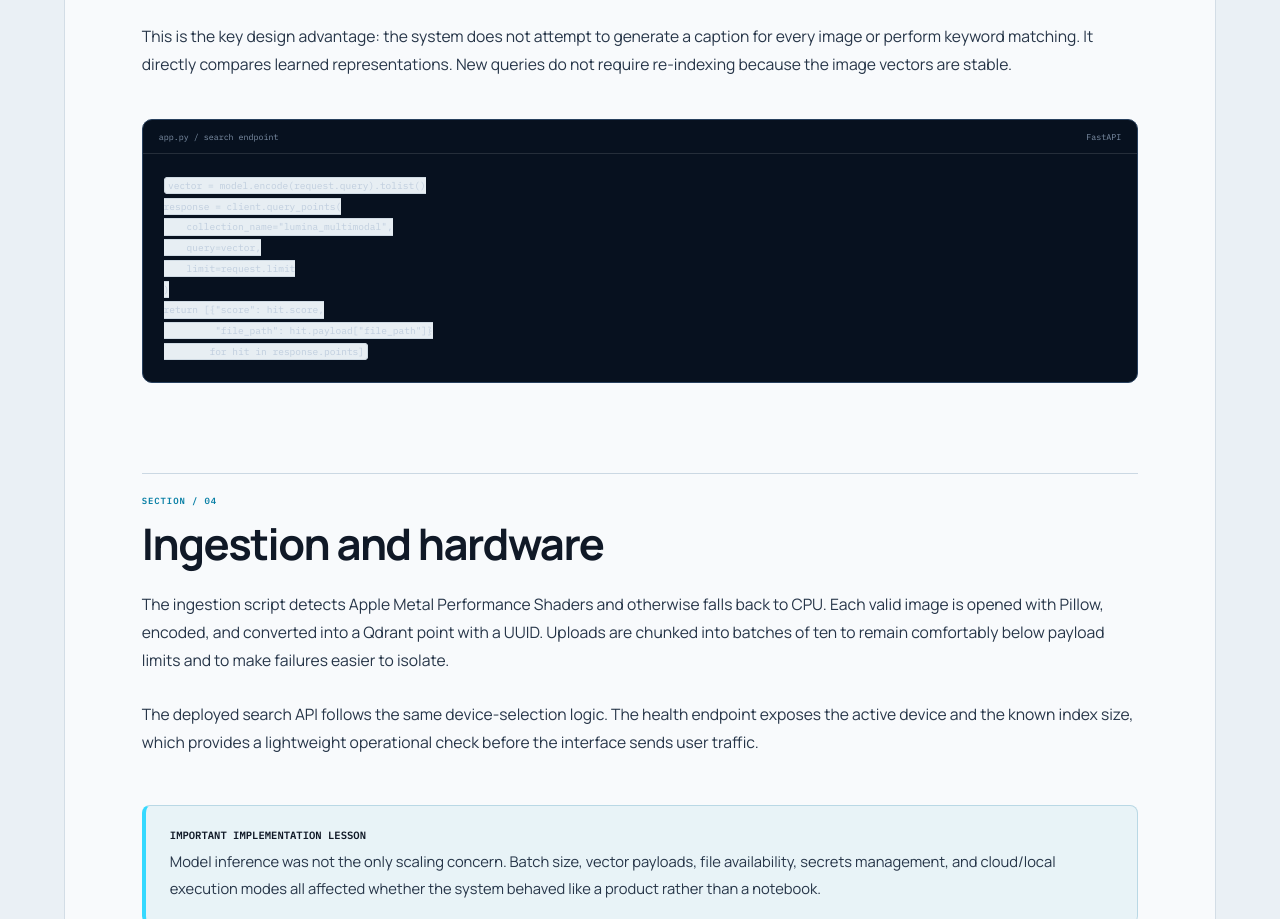
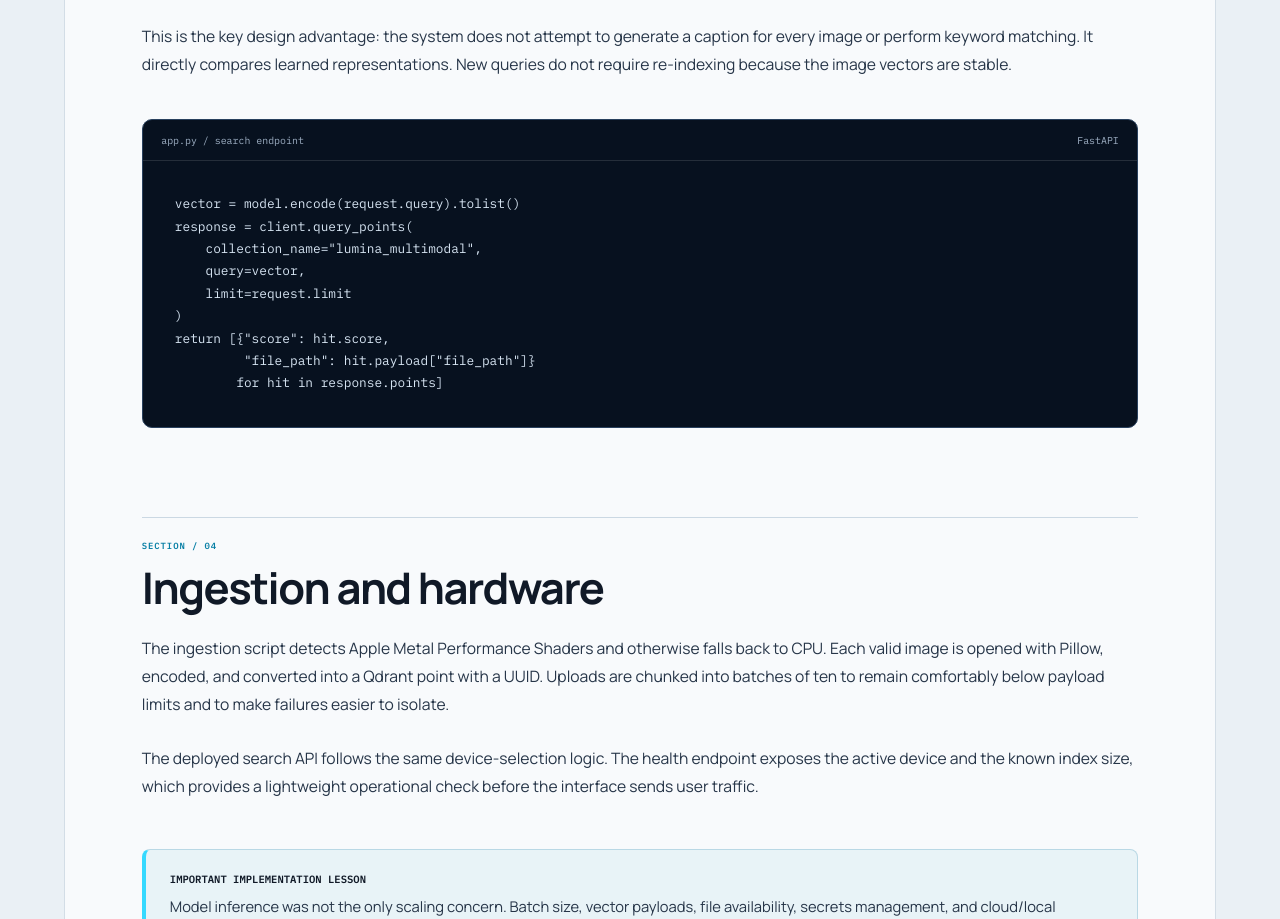
Before and after one commit to levithion/levithion.github.io, a website: page article-lumina.html in a window 1280 px wide. Shown: the part 2994-3913 px from the top of the page. Drawn offline with Linux system fonts and the light colour scheme.

Commit message:
fix: improve article code block readability

```diff
--- a/article.css
+++ b/article.css
@@ -330,23 +330,34 @@
     border: 1px solid #29415e;
     border-radius: 10px;
     background: var(--navy);
-    color: #c0cede;
+    color: #d8e6f4;
 }
 
 .code-sample-header {
-    padding: .7rem 1rem;
+    padding: 0.85rem 1.15rem;
     display: flex;
     justify-content: space-between;
     border-bottom: 1px solid rgba(255,255,255,.12);
-    color: #7f91a7;
-    font: .52rem var(--font-mono);
+    color: #9fb0c4;
+    font: 0.62rem var(--font-mono);
 }
 
 .code-sample pre {
     margin: 0;
-    padding: 1.3rem;
+    padding: clamp(1.25rem, 3vw, 2rem);
     overflow-x: auto;
-    font: .72rem/1.8 var(--font-mono);
+    color: #d8e6f4;
+    font: clamp(0.78rem, 1vw, 0.92rem)/1.75 var(--font-mono);
+    tab-size: 4;
+}
+
+.code-sample pre code {
+    padding: 0;
+    border: 0;
+    border-radius: 0;
+    background: transparent;
+    color: inherit;
+    font: inherit;
 }
 
 .article-callout {
```
Also changed, not shown: dist/server/index.js.
